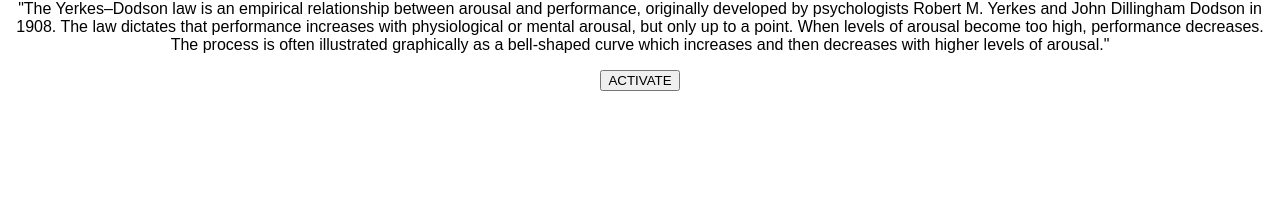
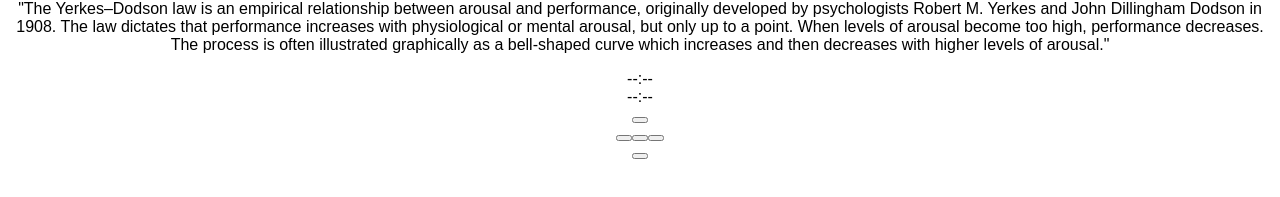
Before and after one commit to cbgulsby/BCI_Team_Gr8, a React (Create React App) app: page / in a window 1280 px wide. Shown: the part 729-926 px from the top of the page. Built offline with nearby package versions, Linux system fonts and the light colour scheme; no server answers.

Commit message:
updated MusicPlayer to play one mp3

```diff
--- a/package.json
+++ b/package.json
@@ -9,7 +9,8 @@
     "react-audio-player": "^0.11.0",
     "react-dom": "16.8.3",
     "react-h5-audio-player": "^1.1.0",
-    "react-scripts": "2.1.8"
+    "react-scripts": "2.1.8",
+    "react-sound": "^1.2.0"
   },
   "devDependencies": {
     "typescript": "3.3.3"
--- a/src/components/MusicPlayer.js
+++ b/src/components/MusicPlayer.js
@@ -2,12 +2,20 @@ import React from 'react';
 import sound1 from "../assets/harryPotter.mp3";
 import sound2 from "../assets/starWars.mp3";
 import "../stylesheets/MusicPlayer.styles.css";
+import AudioPlayer from "react-h5-audio-player";
 
 let song;
 
 class MusicPlayer extends React.Component {
 
-    song = "sound1";
+    // song = sound1;
+
+    // updateSource()
+    // {
+    //     var playMe = document.getElementById('playMe');
+    //     playMe.src=sound1;
+    //     playMe.onload();
+    // }
 
     changeSong()
     {
@@ -26,17 +34,21 @@ class MusicPlayer extends React.Component {
 
     render() {
         return (
-            <div className="MusicPlayer">
-                <button onClick={this.changeSong}>ACTIVATE</button>
-                <br/>
-                <br/>
-                <audio id="myAudio" controls className={song === "sound1" ? "" : "hidden"}>
-                    <source src={sound1} type="audio/mp3" />
-                </audio>
-                <audio id="myAudio2" controls className={song === "sound2" ? "" : "hidden"}>
-                    <source src={sound2} type="audio/mp3" />
-                </audio>
-            </div>
+            <AudioPlayer
+            src={sound1}
+            onListen={this.changeSong}
+            />
+            // <div className="MusicPlayer">
+            //     <button onClick={this.changeSong}>ACTIVATE</button>
+            //     <br/>
+            //     <br/>
+            //     <audio id="myAudio" controls className={song === "sound1" ? "" : "hidden"}>
+            //         <source src={sound1} type="audio/mp3" />
+            //     </audio>
+            //     <audio id="myAudio2" controls className={song === "sound2" ? "" : "hidden"}>
+            //         <source src={sound2} type="audio/mp3" />
+            //     </audio>
+            // </div>
         );
     }
 }
```
Also changed, not shown: 1 other file (tests, documents, lock files or other folders).
